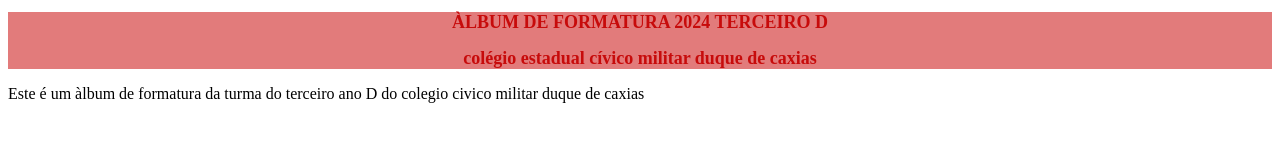
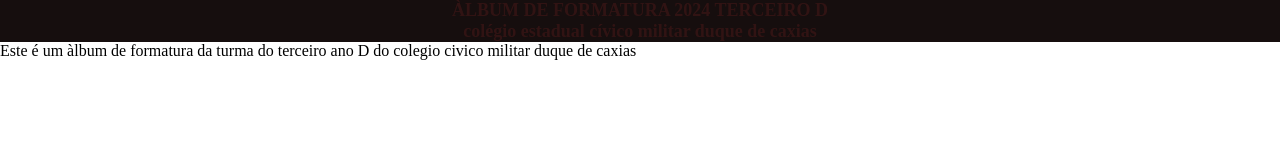
Before and after one commit to mariaeduarda1407/prog1-turma3D, a plain HTML site: page index.html in a window 1280 px wide. Drawn offline with Linux system fonts and the light colour scheme.

Commit message:
ççwrfrq

```diff
--- a/style.css
+++ b/style.css
@@ -1,11 +1,15 @@
+*{margin: 0%;
+    padding: 0%;
+}
 .cabeçalho{
-    color: rgb(199, 11, 11);
-    background-color: rgb(226, 123, 123);
+    color: rgba(117, 33, 33, 0.295);
+    background-color: rgb(22, 14, 14);
     justify-content: center;
+
 }
 .corpo_pagina{
     background-color: #e09090;
-color: rgb(238, 18, 36);
+color: rgba(196, 89, 98, 0.856);
 }
 .cabeçalho{
     text-align: center;
```
